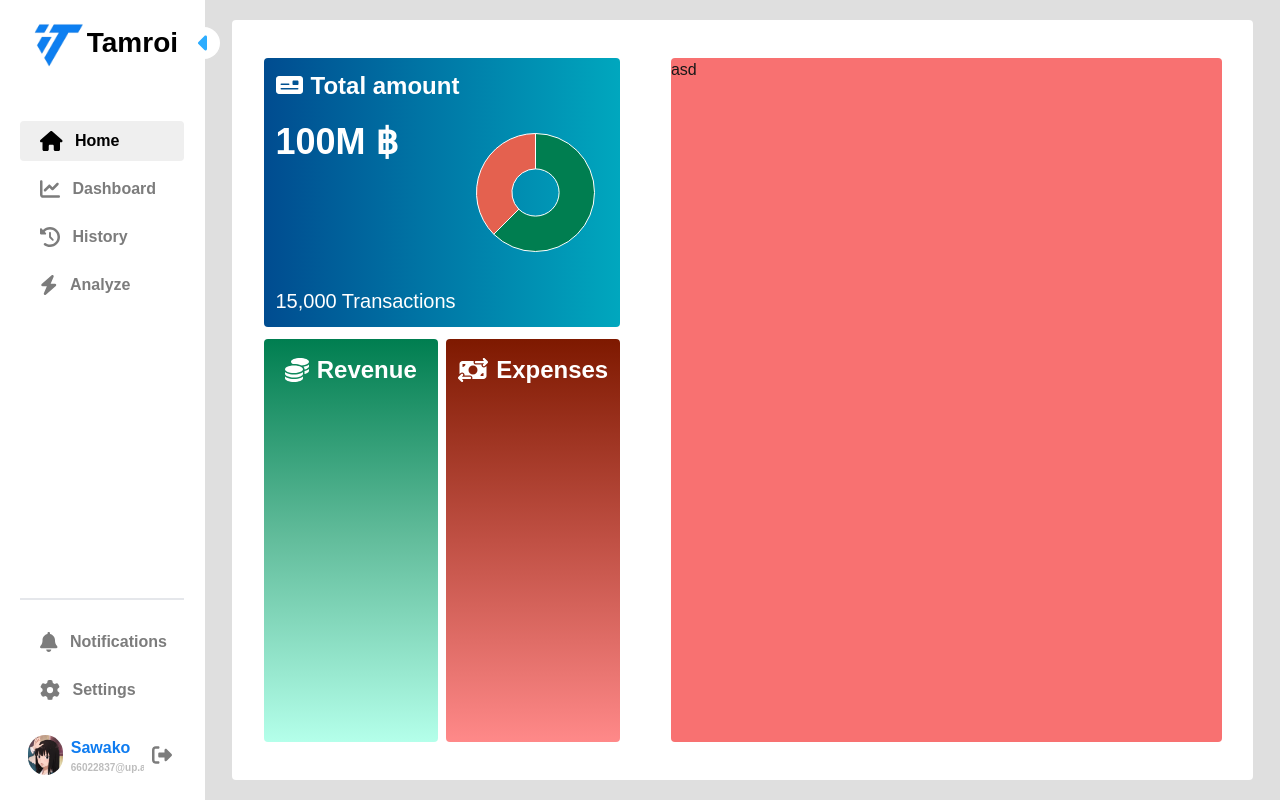
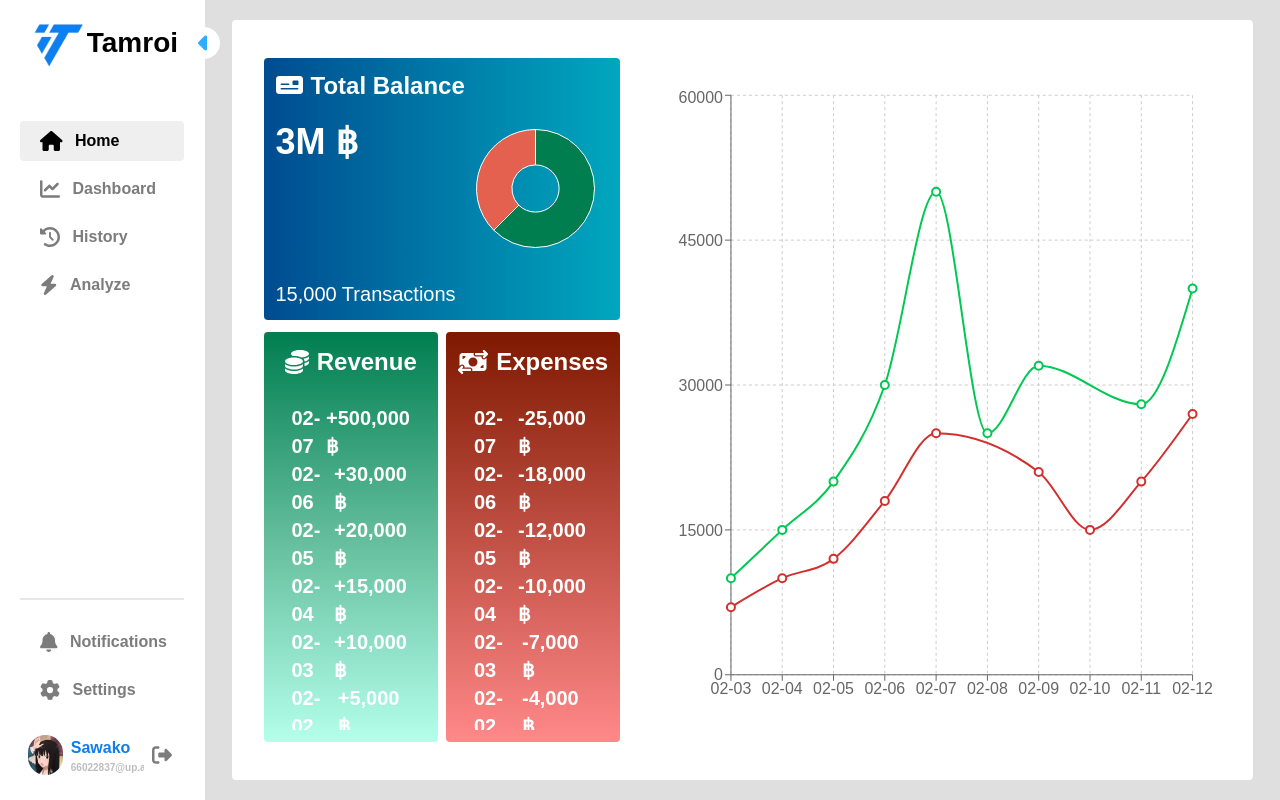
Before and after one commit to Phichitchai66022837/Tamroi_manager, a Next.js app: page /homepage in a window 1280 px wide. Built offline with nearby package versions, Linux system fonts and the light colour scheme.

Commit message:
add lineChart

```diff
--- a/package.json
+++ b/package.json
@@ -15,7 +15,8 @@
     "next": "15.1.6",
     "react": "^19.0.0",
     "react-chartjs-2": "^5.3.0",
-    "react-dom": "^19.0.0"
+    "react-dom": "^19.0.0",
+    "recharts": "^2.15.1"
   },
   "devDependencies": {
     "postcss": "^8",
--- /dev/null
+++ b/src/components/chart/Linechart_allmoney.js
@@ -0,0 +1,32 @@
+"use client";
+
+import { LineChart, Line, XAxis, YAxis, CartesianGrid, Tooltip, ResponsiveContainer } from "recharts";
+
+export default function LineChartAllmoney() {
+    // Mockup ข้อมูล 10 วันล่าสุด
+    const mockData = [
+        { date: "02-03", revenue: 10000, expenses: 7000 },
+        { date: "02-04", revenue: 15000, expenses: 10000 },
+        { date: "02-05", revenue: 20000, expenses: 12000 },
+        { date: "02-06", revenue: 30000, expenses: 18000 },
+        { date: "02-07", revenue: 50000, expenses: 25000 },
+        { date: "02-08", revenue: 25000, expenses: null }, // ไม่มีค่าใช้จ่ายวันนั้น
+        { date: "02-09", revenue: 32000, expenses: 21000 },
+        { date: "02-10", revenue: null, expenses: 15000 }, // ไม่มีรายรับวันนั้น
+        { date: "02-11", revenue: 28000, expenses: 20000 },
+        { date: "02-12", revenue: 40000, expenses: 27000 },
+    ];
+
+    return (
+        <ResponsiveContainer width="100%" height={630}>
+            <LineChart data={mockData} margin={{ top: 10, right: 30, left: 0, bottom: 10 }}>
+                <CartesianGrid strokeDasharray="3 3" />
+                <XAxis dataKey="date" />
+                <YAxis />
+                <Tooltip />
+                <Line type="monotone" dataKey="revenue" stroke="#00c853" strokeWidth={2} dot={{ r: 4 }} connectNulls />
+                <Line type="monotone" dataKey="expenses" stroke="#d32f2f" strokeWidth={2} dot={{ r: 4 }} connectNulls />
+            </LineChart>
+        </ResponsiveContainer>
+    );
+}
--- a/src/components/content/Homepagecontent.js
+++ b/src/components/content/Homepagecontent.js
@@ -1,60 +1,117 @@
+"use client";
+
+import { useState, useEffect } from "react";
 import { FontAwesomeIcon } from "@fortawesome/react-fontawesome";
 import { faMoneyCheck, faCoins, faMoneyBillTransfer } from "@fortawesome/free-solid-svg-icons";
 import PieChartallmoney from "../chart/Donutchart_allmoney";
-// ฟังก์ชันสำหรับการเพิ่ม , และย่อจำนวน
+import LineChartAllmoney from "../chart/Linechart_allmoney";
+// ฟังก์ชันเพิ่ม , และย่อจำนวน
 const formatNumber = (number) => {
     if (number >= 1_000_000) {
-        // ถ้ามากกว่าหรือเท่ากับ 1 ล้าน ให้แสดงเป็น 'M'
         return (number / 1_000_000).toFixed(1).replace(/\.0$/, '') + 'M';
     } else if (number >= 1_000) {
-        // ถ้ามากกว่าหรือเท่ากับ 1,000 ให้เพิ่ม , (เช่น 1,000)
         return number.toString().replace(/\B(?=(\d{3})+(?!\d))/g, ',');
     }
     return number;
 };
 
 export default function HomepageContent() {
-    const totalAmount = 100000000;
-    const totalTransactions = 15000;
+    const [totalRevenue, setTotalRevenue] = useState(0);
+    const [totalExpenses, setTotalExpenses] = useState(0);
+    const [totalTransactions, setTotalTransactions] = useState(0);
+    const [latestRevenue, setLatestRevenue] = useState([]);
+    const [latestExpenses, setLatestExpenses] = useState([]);
+
+    useEffect(() => {
+        // จำลองข้อมูลรายรับ
+        const fetchedRevenue = [
+            { date: "02-07", amount: 500000 },
+            { date: "02-06", amount: 30000 },
+            { date: "02-05", amount: 20000 },
+            { date: "02-04", amount: 15000 },
+            { date: "02-03", amount: 10000 },
+            { date: "02-02", amount: 5000 },
+        ];
+        setLatestRevenue(fetchedRevenue.slice(0, 10));
+
+        // จำลองข้อมูลรายจ่าย
+        const fetchedExpenses = [
+            { date: "02-07", amount: 25000 },
+            { date: "02-06", amount: 18000 },
+            { date: "02-05", amount: 12000 },
+            { date: "02-04", amount: 10000 },
+            { date: "02-03", amount: 7000 },
+            { date: "02-02", amount: 4000 },
+        ];
+        setLatestExpenses(fetchedExpenses.slice(0, 10));
+
+        // จำลองค่ารวมรายรับ, รายจ่าย และจำนวนธุรกรรม
+        setTotalRevenue(5000000);
+        setTotalExpenses(2000000);
+        setTotalTransactions(15000);
+    }, []);
 
     return (
         <div className="flex justify-center items-center w-[84%] h-screen select-none">
-            <div className="w-[95%] h-[95%] bg-white rounded flex overflow-hidden ">
+            <div className="w-[95%] h-[95%] bg-white rounded flex overflow-hidden">
                 <div className="w-[40%] h-full flex justify-center items-center pl-3">
                     <div className="w-[90%] h-[90%] rounded flex flex-col justify-center items-center">
                         <div className="w-full h-[40%] bg-gradient-to-r from-[#004c90] to-[#00a7be] rounded p-3 flex">
                             <div className="w-[60%] h-full flex flex-col overflow-hidden relative">
                                 <div>
                                     <FontAwesomeIcon icon={faMoneyCheck} className="text-[24px] text-white mr-2" />
-                                    <span className="text-white font-bold text-2xl">Total amount</span>
+                                    <span className="text-white font-bold text-2xl">Total Balance</span>
                                 </div>
                                 <span className="text-white font-bold text-4xl mt-5">
-                                    {formatNumber(totalAmount)} ฿
+                                    {formatNumber(totalRevenue - totalExpenses)} ฿
                                 </span>
-                                <span className="text-white text-xl absolute bottom-0"> {formatNumber(totalTransactions)} Transactions</span>
+                                <span className="text-white text-xl absolute bottom-0">
+                                    {formatNumber(totalTransactions)} Transactions
+                                </span>
                             </div>
                             <div className="w-[40%] h-full">
                                 <PieChartallmoney />
                             </div>
                         </div>
                         <div className="w-full h-[60%] flex mt-3 justify-center items-center">
-                            <div className="w-[50%] h-full flex flex-col bg-gradient-to-t from-[#B4FFEA]  via-[#63bd9c] p-3 to-[#007e50] rounded mr-2">
+                            {/* รายรับ */}
+                            <div className="w-[50%] h-full flex flex-col bg-gradient-to-t from-[#B4FFEA] via-[#63bd9c] p-3 to-[#007e50] rounded mr-2">
                                 <div className="w-full flex justify-center h-[10%] items-center">
                                     <FontAwesomeIcon icon={faCoins} className="text-[24px] text-white mr-2" />
-                                    <span className="text-white font-bold text-2xl ">Revenue</span>
+                                    <span className="text-white font-bold text-2xl">Revenue</span>
+                                </div>
+                                <div className="w-full flex flex-col h-[90%] items-center mt-6 overflow-y-hidden">
+                                    {latestRevenue.map((item, index) => (
+                                        <div key={index} className="w-full flex justify-between pl-4 pr-4">
+                                            <span className="text-xl font-semibold text-white">{item.date}</span>
+                                            <span className="text-xl font-semibold text-white">+{formatNumber(item.amount)} ฿</span>
+                                        </div>
+                                    ))}
                                 </div>
                             </div>
-                            <div className="w-[50%] h-full flex bg-gradient-to-t from-[#FF8989] via-[#c05044] to-[#7e1900] rounded p-3">
+
+                            {/* รายจ่าย */}
+                            <div className="w-[50%] h-full flex flex-col bg-gradient-to-t from-[#FF8989] via-[#c05044] to-[#7e1900] rounded p-3">
                                 <div className="w-full flex justify-center h-[10%] items-center">
                                     <FontAwesomeIcon icon={faMoneyBillTransfer} className="text-[24px] text-white mr-2" />
-                                    <span className="text-white font-bold text-2xl ">Expenses</span>
+                                    <span className="text-white font-bold text-2xl">Expenses</span>
+                                </div>
+                                <div className="w-full flex flex-col h-[90%] items-center mt-6 overflow-y-hidden">
+                                    {latestExpenses.map((item, index) => (
+                                        <div key={index} className="w-full flex justify-between pl-4 pr-4">
+                                            <span className="text-xl font-semibold text-white">{item.date}</span>
+                                            <span className="text-xl font-semibold text-white">-{formatNumber(item.amount)} ฿</span>
+                                        </div>
+                                    ))}
                                 </div>
                             </div>
                         </div>
                     </div>
                 </div>
                 <div className="w-[60%] h-full flex justify-center items-center">
-                    <div className="w-[90%] h-[90%] bg-red-400 rounded">asd</div>
+                    <div className="w-[90%] h-[90%]rounded">
+                        <LineChartAllmoney/>
+                    </div>
                 </div>
             </div>
         </div>
```
Also changed, not shown: 1 other file (tests, documents, lock files or other folders).
